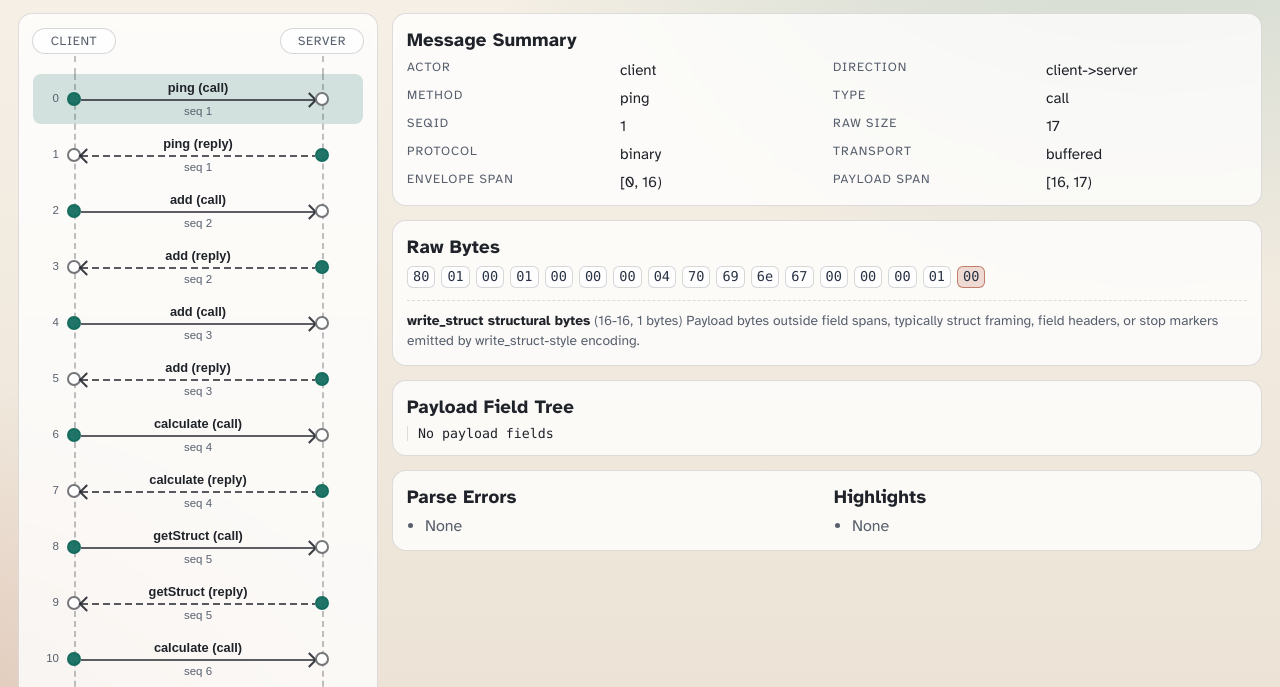
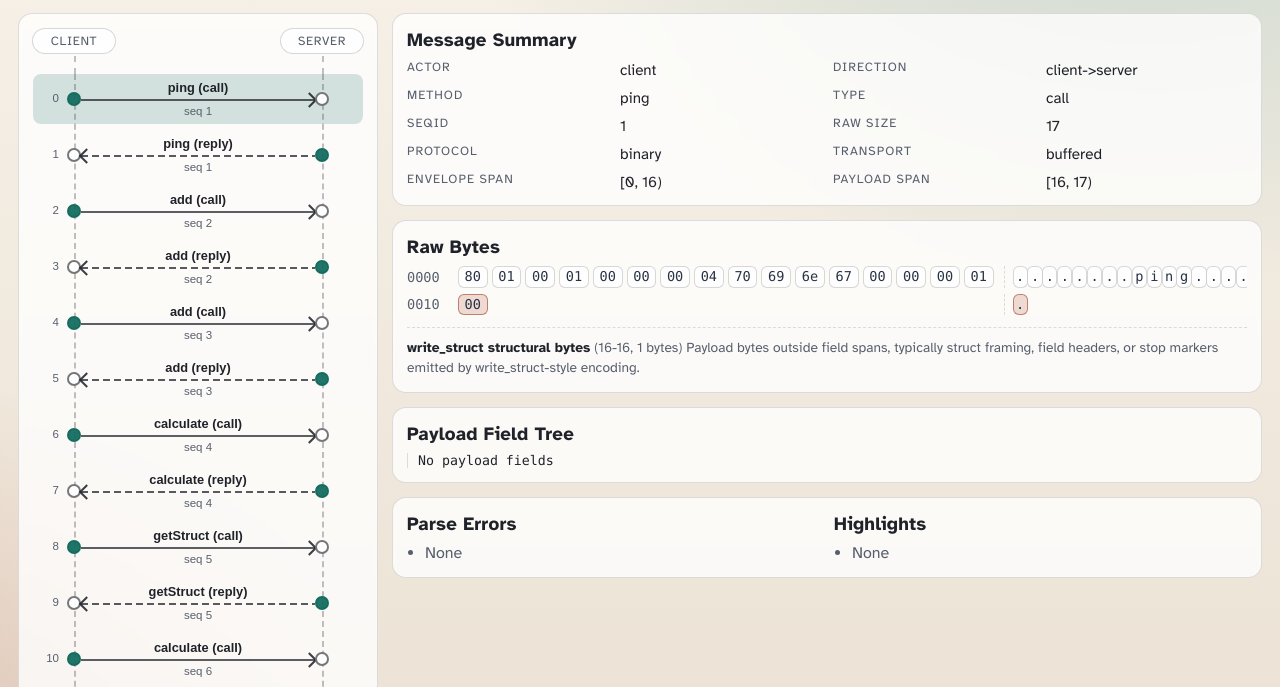
Before and after one commit to kpumuk/thrift-illustrated, a plain HTML site: page site/index.html in a window 1280 px wide. Shown: the part 100-787 px from the top of the page. Drawn offline with Linux system fonts and the light colour scheme.

Commit message:
Render raw bytes as a linked hexdump with synchronized ASCII highlighting.

```diff
--- a/site/app.js
+++ b/site/app.js
@@ -6,6 +6,7 @@ const MANIFEST_MAX_BYTES = 256 * 1024
 const DATASET_MAX_BYTES = 2 * 1024 * 1024
 const REQUEST_TIMEOUT_MS = 5000
 const TRANSFER_WALL_MS = 8000
+const HEXDUMP_ROW_BYTES = 16
 
 const COMBO_IDS = [
   "binary-buffered",
@@ -447,13 +448,61 @@ function renderFieldNode(field, depth, interaction) {
 
 function renderRawBytes(message, interaction) {
   rawHexEl.innerHTML = ""
-  const bytes = message.raw_hex.split(" ")
-  const fragment = document.createDocumentFragment()
-
-  bytes.forEach((byteText, index) => {
+  const byteTexts = message.raw_hex.split(" ")
+  const byteValues = byteTexts.map((pair) => Number.parseInt(pair, 16))
+  const dump = document.createElement("div")
+  dump.className = "hexdump"
+
+  for (let rowStart = 0; rowStart < byteTexts.length; rowStart += HEXDUMP_ROW_BYTES) {
+    const row = document.createElement("div")
+    row.className = "hexdump-row"
+
+    const offset = document.createElement("span")
+    offset.className = "hexdump-offset"
+    offset.textContent = rowStart.toString(16).padStart(4, "0")
+
+    const hexColumn = document.createElement("div")
+    hexColumn.className = "hexdump-hex"
+
+    const asciiColumn = document.createElement("div")
+    asciiColumn.className = "hexdump-ascii"
+
+    for (let column = 0; column < HEXDUMP_ROW_BYTES; column += 1) {
+      const index = rowStart + column
+      if (index >= byteTexts.length) {
+        hexColumn.append(createHexdumpPlaceholder("hex"))
+        asciiColumn.append(createHexdumpPlaceholder("ascii"))
+        continue
+      }
+
+      const hexToken = createByteToken({
+        interaction,
+        index,
+        text: byteTexts[index],
+        variant: "hex"
+      })
+      const asciiToken = createByteToken({
+        interaction,
+        index,
+        text: printableAscii(byteValues[index]),
+        variant: "ascii"
+      })
+
+      hexColumn.append(hexToken)
+      asciiColumn.append(asciiToken)
+    }
+
+    row.append(offset, hexColumn, asciiColumn)
+    dump.append(row)
+  }
+
+  rawHexEl.append(dump)
+}
+
+function createByteToken({ interaction, index, text, variant }) {
   const token = document.createElement("span")
-    token.className = "byte-token"
-    token.textContent = byteText
+  token.className = `byte-token byte-token-${variant}`
+  token.textContent = text
   token.dataset.byteIndex = String(index)
   token.tabIndex = 0
   token.addEventListener("mouseenter", () => activateByteInteraction(index))
@@ -467,11 +516,30 @@ function renderRawBytes(message, interaction) {
       selectByteGroup(index)
     }
   })
-    interaction.byteElements.set(index, token)
-    fragment.append(token)
-  })
-
-  rawHexEl.append(fragment)
+  registerByteElement(interaction, index, token)
+  return token
+}
+
+function createHexdumpPlaceholder(variant) {
+  const token = document.createElement("span")
+  token.className = `byte-token byte-token-${variant} byte-token-empty`
+  token.textContent = variant === "hex" ? "00" : "."
+  token.setAttribute("aria-hidden", "true")
+  return token
+}
+
+function registerByteElement(interaction, index, element) {
+  if (!interaction.byteElements.has(index)) {
+    interaction.byteElements.set(index, [])
+  }
+  interaction.byteElements.get(index).push(element)
+}
+
+function printableAscii(byteValue) {
+  if (byteValue >= 0x20 && byteValue <= 0x7e) {
+    return String.fromCharCode(byteValue)
+  }
+  return "."
 }
 
 function createInteractionModel(message, protocol) {
@@ -722,11 +790,13 @@ function applyInteractionClasses() {
     element.classList.toggle("is-hover-active", fieldKey === activeFieldKey)
   }
 
-  for (const [byteIndex, element] of state.interaction.byteElements.entries()) {
+  for (const [byteIndex, elements] of state.interaction.byteElements.entries()) {
+    for (const element of elements) {
       element.classList.toggle("is-hover-active", highlightedBytes.has(byteIndex))
       element.classList.toggle("is-byte-focus", byteIndex === state.interaction.activeByteIndex)
       element.classList.toggle("is-group-selected", selectedBytes.has(byteIndex))
       element.classList.toggle("is-subfield-active", activeSubfieldBytes.has(byteIndex))
+    }
   }
 
   const subfieldButtons = byteExplainerEl.querySelectorAll(".byte-subfield-button")
--- a/site/index.html
+++ b/site/index.html
@@ -46,7 +46,7 @@
 
           <article class="card">
             <h3>Raw Bytes</h3>
-            <pre id="raw-hex" class="raw-hex"></pre>
+            <div id="raw-hex" class="raw-hex"></div>
             <div id="byte-explainer" class="byte-explainer">
               Click a byte to inspect its semantic group.
             </div>
--- a/site/styles.css
+++ b/site/styles.css
@@ -421,23 +421,70 @@ p {
 
 .raw-hex {
   margin: 0;
-  white-space: normal;
-  display: flex;
-  flex-wrap: wrap;
-  gap: 6px;
+  overflow-x: auto;
   font-family: "IBM Plex Mono", "Menlo", monospace;
   font-size: 0.85rem;
   color: #283244;
 }
 
+.hexdump {
+  display: grid;
+  gap: 6px;
+  min-width: 700px;
+}
+
+.hexdump-row {
+  display: grid;
+  grid-template-columns: 5ch minmax(0, 2.2fr) minmax(0, 1fr);
+  align-items: center;
+  gap: 10px;
+}
+
+.hexdump-offset {
+  color: var(--ink-muted);
+  font-variant-numeric: tabular-nums;
+}
+
+.hexdump-hex,
+.hexdump-ascii {
+  display: grid;
+  grid-template-columns: repeat(16, minmax(0, 1fr));
+  gap: 4px;
+}
+
+.hexdump-ascii {
+  border-left: 1px dashed var(--line);
+  padding-left: 8px;
+}
+
 .byte-token {
+  display: inline-flex;
+  justify-content: center;
+  align-items: center;
   border: 1px solid rgba(31, 34, 41, 0.18);
   border-radius: 6px;
-  padding: 3px 5px;
+  padding: 3px 4px;
   line-height: 1;
   background: rgba(255, 255, 255, 0.78);
   cursor: pointer;
   transition: border-color 120ms ease, background 120ms ease, color 120ms ease;
+}
+
+.byte-token-hex {
+  min-width: 2.3ch;
+  font-variant-numeric: tabular-nums;
+}
+
+.byte-token-ascii {
+  min-width: 1.85ch;
+  padding: 3px 0;
+}
+
+.byte-token-empty {
+  visibility: hidden;
+  pointer-events: none;
+  border-color: transparent;
+  background: transparent;
 }
 
 .byte-token:hover,
@@ -583,4 +630,8 @@ p {
   .summary-grid {
     grid-template-columns: repeat(2, minmax(0, 1fr));
   }
+
+  .hexdump {
+    min-width: 620px;
+  }
 }
```
Lines whose indentation alone changed are shown as unchanged.
